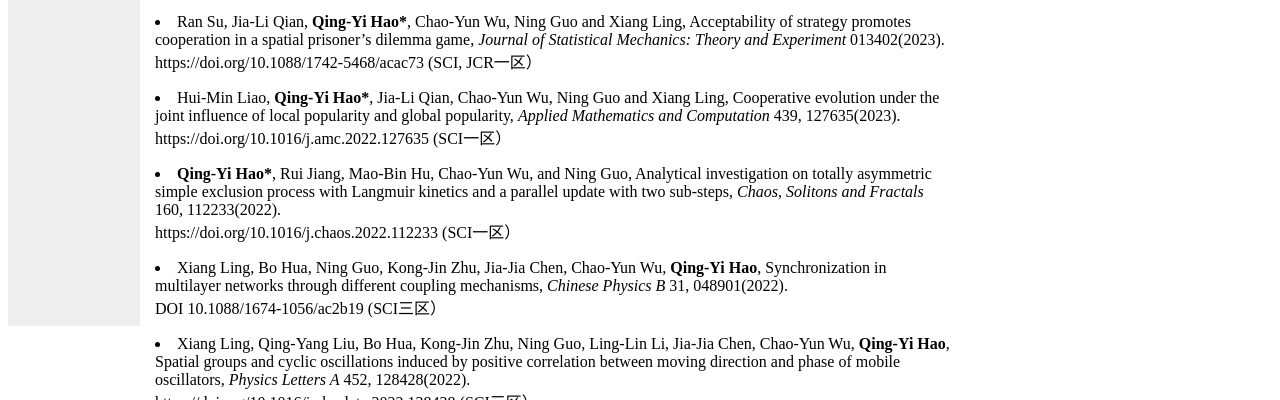
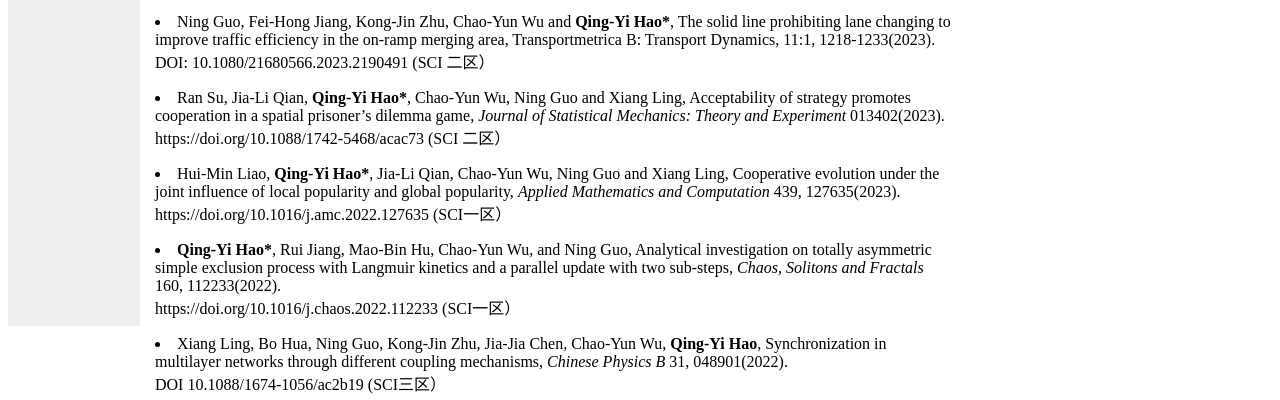
Before and after one commit to QingYH/QingYH.github.io, a plain HTML site: page index.html in a window 1280 px wide. Shown: the part 700-1100 px from the top of the page. Drawn offline with Linux system fonts and the light colour scheme; some packages are replaced by stand-ins of ours; a script that the page names is missing.

Commit message:
Update index.html

```diff
--- a/index.html
+++ b/index.html
@@ -104,10 +104,17 @@ footer {
 </p>
 <h1>学术论文</h1>
 <p>
+<li> Ning Guo, Fei-Hong Jiang, Kong-Jin Zhu, Chao-Yun Wu and <B>Qing-Yi Hao*</B>,
+    The solid line prohibiting lane changing to improve traffic efficiency in the on-ramp merging area,
+    Transportmetrica B: Transport Dynamics, 11:1, 1218-1233(2023).<br/>
+    DOI: 10.1080/21680566.2023.2190491 (SCI 二区）
+</li>
+</p>
+<p>
 <li> Ran Su, Jia-Li Qian, <B>Qing-Yi Hao*</B>, Chao-Yun Wu, Ning Guo and Xiang Ling,
     Acceptability of strategy promotes cooperation in a spatial prisoner’s dilemma game,
     <i>Journal of Statistical Mechanics: Theory and Experiment</i> 013402(2023).<br/>
-    https://doi.org/10.1088/1742-5468/acac73 (SCI, JCR一区）
+    https://doi.org/10.1088/1742-5468/acac73 (SCI 二区）
 </li>
 </p>
 <p>
```
